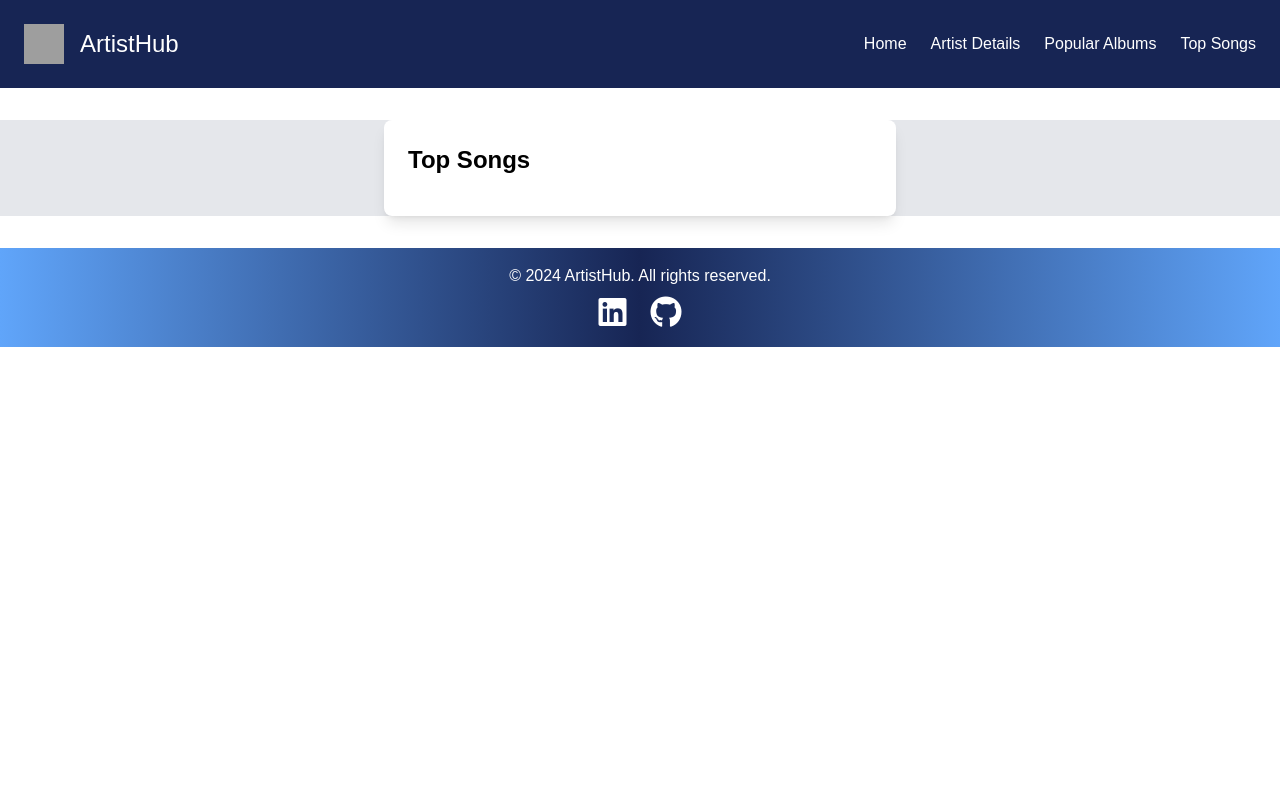
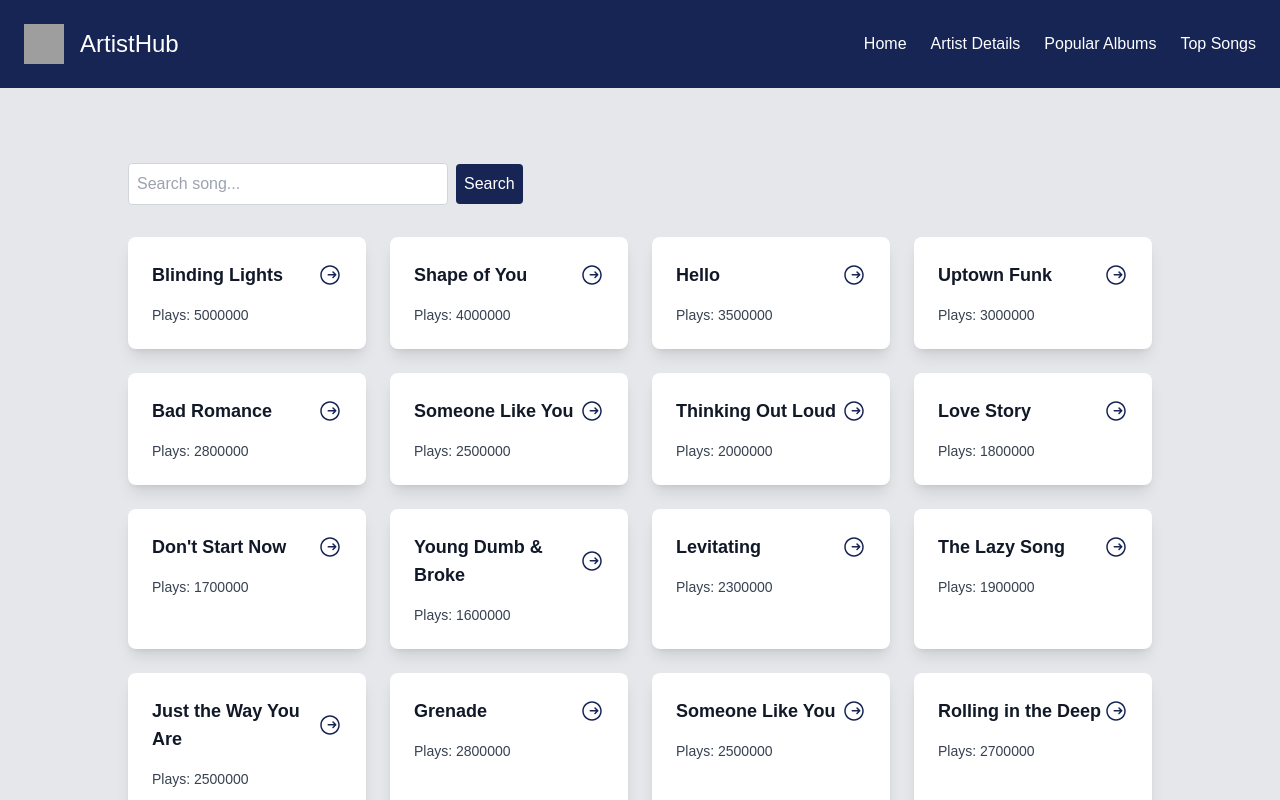
Before and after one commit to amayararocha/artista-spotify, an Angular app: page /top-songs in a window 1280 px wide. Shown: the top 800 px of the page. Built offline with nearby package versions, Linux system fonts and the light colour scheme; data requests are answered from the project's data file; grey boxes are pictures that could not be loaded.

Commit message:
task: implementação e estilização de top-songs e ajuste na estilização de popular albums

```diff
--- a/db.json
+++ b/db.json
@@ -125,6 +125,42 @@
       "title": "Young Dumb & Broke",
       "artistId": 8,
       "plays": 1600000
+    },
+    {
+      "id": 11,
+      "title": "Levitating",
+      "artistId": 7,
+      "plays": 2300000
+    },
+    {
+      "id": 12,
+      "title": "The Lazy Song",
+      "artistId": 1,
+      "plays": 1900000
+    },
+    {
+      "id": 13,
+      "title": "Just the Way You Are",
+      "artistId": 1,
+      "plays": 2500000
+    },
+    {
+      "id": 14,
+      "title": "Grenade",
+      "artistId": 1,
+      "plays": 2800000
+    },
+    {
+      "id": 15,
+      "title": "Someone Like You",
+      "artistId": 2,
+      "plays": 2500000
+    },
+    {
+      "id": 16,
+      "title": "Rolling in the Deep",
+      "artistId": 2,
+      "plays": 2700000
     }
   ],
   "popular-albums": [
--- a/src/app/components/popular-albums/popular-albums.component.html
+++ b/src/app/components/popular-albums/popular-albums.component.html
@@ -1,5 +1,5 @@
 <div class="flex flex-col items-center justify-center min-h-screen p-6">
-  <div class="flex items-center mb-6 w-full max-w-screen-lg">
+  <div class="flex items-center mb-8 w-full max-w-screen-lg">
     <input
       type="text"
       placeholder="Search album..."
@@ -16,8 +16,8 @@
   </div>
 
   <div class="grid grid-cols-1 sm:grid-cols-2 md:grid-cols-3 lg:grid-cols-4 gap-6 w-full max-w-screen-lg">
-    <div *ngFor="let album of filteredAlbums" class="bg-white rounded-lg shadow-md flex flex-col justify-center items-center h-40">
-      <div class="text-center flex flex-col justify-center items-center h-full">
+    <div *ngFor="let album of filteredAlbums" class="bg-white rounded-lg shadow-lg overflow-hidden hover:shadow-2xl transition-shadow duration-300">
+      <div class="p-6 text-center flex flex-col justify-center items-center h-full">
         <h2 class="text-lg font-semibold text-gray-800 mb-2 w-48">{{ album.title }}</h2>
         <p class="text-gray-600 text-sm">Release Year: {{ album.releaseYear }}</p>
       </div>
--- a/src/app/components/top-songs/top-songs.component.html
+++ b/src/app/components/top-songs/top-songs.component.html
@@ -1,5 +1,36 @@
-<div class="max-w-lg mx-auto my-8 p-6 bg-white rounded-lg shadow-lg">
-  <h3 class="text-2xl font-bold mb-4">Top Songs</h3>
-  <ul class="list-disc pl-6">
-  </ul>
+<div class="flex flex-col items-center justify-center min-h-screen p-6">
+  <div class="flex items-center mb-8 w-full max-w-screen-lg">
+    <input
+      type="text"
+      placeholder="Search song..."
+      [(ngModel)]="searchTerm"
+      class="p-2 border border-gray-300 rounded mr-2 w-full max-w-xs"
+      (input)="filterSongs()"
+    />
+    <button
+      (click)="filterSongs()"
+      class="bg-blue-950 text-white p-2 rounded hover:bg-blue-800"
+    >
+      Search
+    </button>
+  </div>
+
+  <div class="grid grid-cols-1 sm:grid-cols-2 md:grid-cols-4 gap-6 w-full max-w-screen-lg">
+    <div *ngFor="let song of filteredSongs" class="bg-white rounded-lg shadow-lg overflow-hidden hover:shadow-2xl transition-shadow duration-300">
+      <div class="p-6">
+        <div class="flex items-center justify-between mb-4">
+          <h4 class="text-lg font-semibold text-gray-900 w-48">{{ song.title }}</h4>
+          <div class="text-blue-950">
+            <svg class="w-6 h-6" fill="currentColor" viewBox="0 0 24 24" xmlns="http://www.w3.org/2000/svg">
+              <path d="M12 3.75c4.556 0 8.25 3.694 8.25 8.25s-3.694 8.25-8.25 8.25S3.75 16.556 3.75 12 7.444 3.75 12 3.75zm0-1.5C6.615 2.25 2.25 6.615 2.25 12S6.615 21.75 12 21.75 21.75 17.385 21.75 12 17.385 2.25 12 2.25z"></path>
+              <path d="M15.53 8.47a.75.75 0 00-1.06 1.06L15.94 11h-5.69a.75.75 0 000 1.5h5.69l-1.47 1.47a.75.75 0 101.06 1.06l2.75-2.75a.75.75 0 000-1.06l-2.75-2.75z"></path>
+            </svg>
+          </div>
+        </div>
+        <div class="text-gray-700 text-sm">
+          <p>Plays: <span class="font-medium">{{ song.plays }}</span></p>
+        </div>
+      </div>
+    </div>
+  </div>
 </div>
--- a/src/app/components/top-songs/top-songs.component.ts
+++ b/src/app/components/top-songs/top-songs.component.ts
@@ -1,14 +1,38 @@
 import { Component, OnInit } from '@angular/core';
 import { ArtistService } from '../../services/artist.service';
 import { CommonModule } from '@angular/common';
+import { FormsModule } from '@angular/forms';
 import { TopSong } from '../../models/artist.model';
 
 @Component({
   selector: 'app-top-songs',
   standalone: true,
-  imports: [CommonModule],
+  imports: [CommonModule, FormsModule],
   templateUrl: './top-songs.component.html',
   styleUrls: ['./top-songs.component.css']
 })
-export class TopSongsComponent {
+export class TopSongsComponent implements OnInit {
+  topSongs: TopSong[] = [];
+  filteredSongs: TopSong[] = [];
+  searchTerm: string = '';
+
+  constructor(private artistService: ArtistService) {}
+
+  ngOnInit(): void {
+    this.artistService.getTopSongs().subscribe({
+      next: (data) => {
+        this.topSongs = data;
+        this.filteredSongs = data;
+      },
+      error: (err) => {
+        console.error('Erro ao buscar músicas', err);
+      }
+    });
+  }
+
+  filterSongs(): void {
+    this.filteredSongs = this.topSongs.filter(song =>
+      song.title.toLowerCase().includes(this.searchTerm.toLowerCase())
+    );
+  }
 }
```
